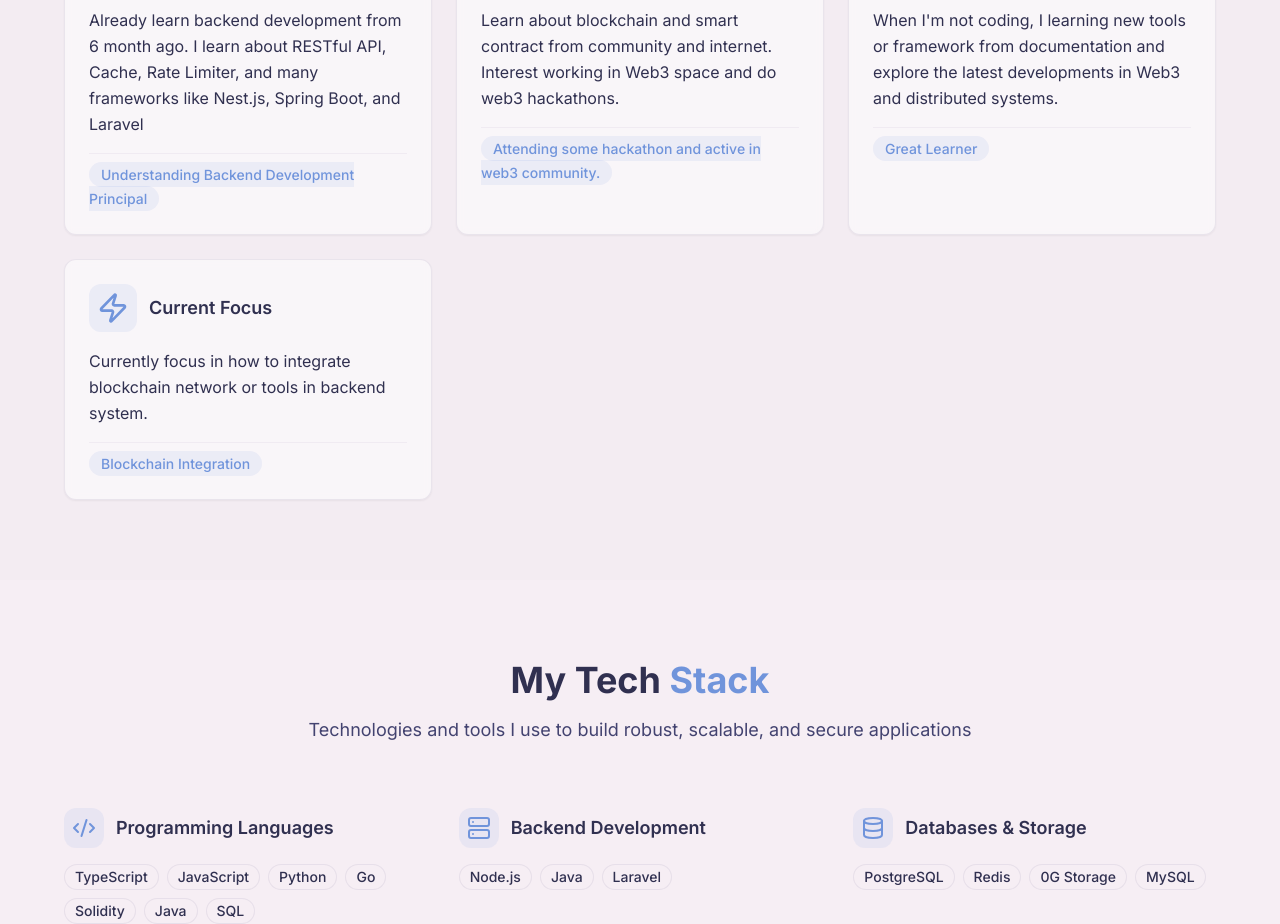
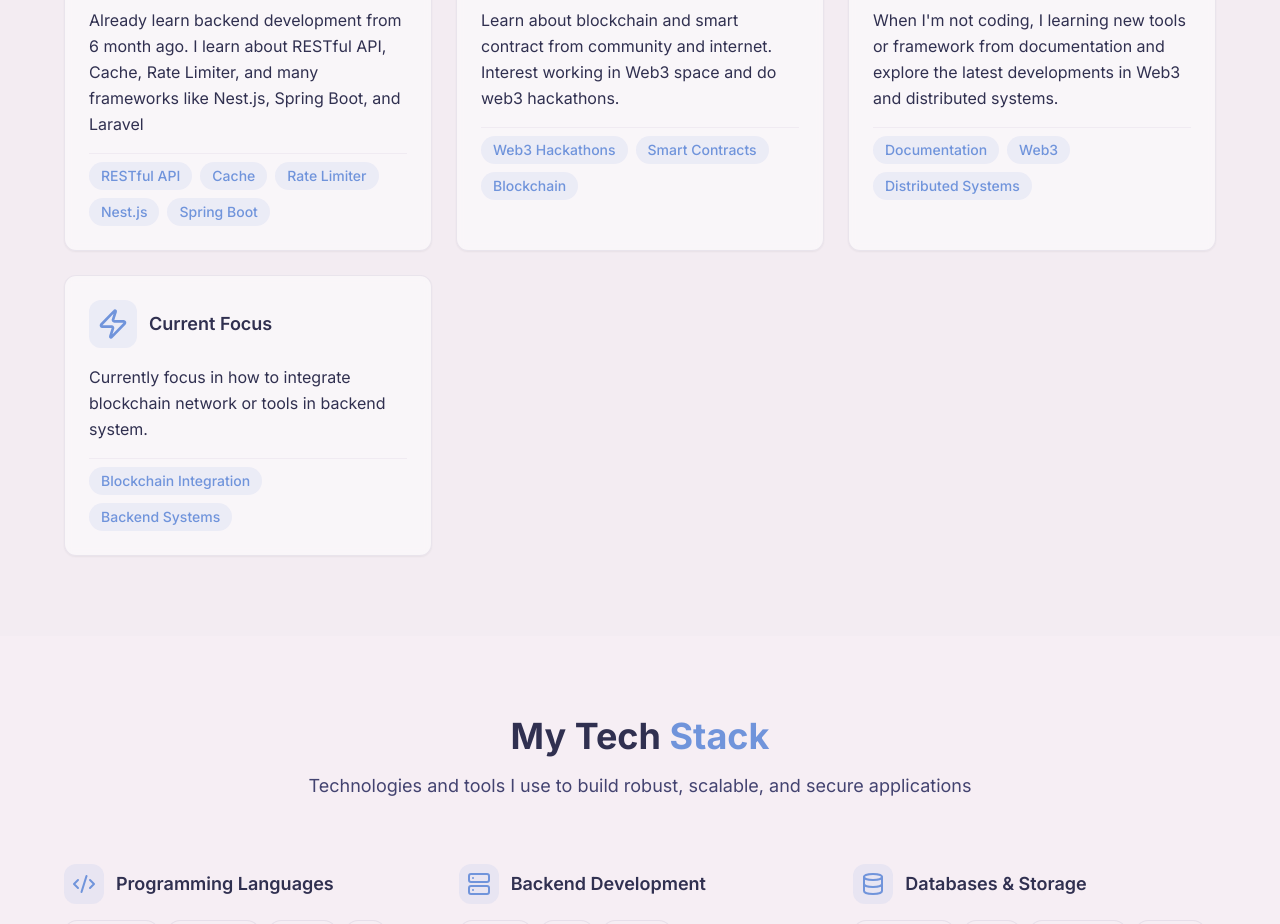
Before and after one commit to leeCode83/portofolio-website, a React (Vite) app: page / in a window 1280 px wide. Shown: the part 2460-3384 px from the top of the page. Built offline with nearby package versions, Linux system fonts and the light colour scheme; the HTML template or start-up script is replaced by a standard one.

Commit message:
Refactor About section cards

```diff
--- a/src/components/sections/about-section.tsx
+++ b/src/components/sections/about-section.tsx
@@ -13,25 +13,25 @@ const AboutSection = () => {
       icon: <Code2 className="h-8 w-8" />,
       title: "Backend Developer",
       description: "Already learn backend development from 6 month ago. I learn about RESTful API, Cache, Rate Limiter, and many frameworks like Nest.js, Spring Boot, and Laravel",
-      highlight: "Understanding Backend Development Principal"
+      highlight: ["RESTful API", "Cache", "Rate Limiter", "Nest.js", "Spring Boot"]
     },
     {
       icon: <Blocks className="h-8 w-8" />,
       title: "Smart Contract Development",
       description: "Learn about blockchain and smart contract from community and internet. Interest working in Web3 space and do web3 hackathons.",
-      highlight: "Attending some hackathon and active in web3 community."
+      highlight: ["Web3 Hackathons", "Smart Contracts", "Blockchain"]
     },
     {
       icon: <BookOpen className="h-8 w-8" />,
       title: "Continuous Learning",
       description: "When I'm not coding, I learning new tools or framework from documentation and explore the latest developments in Web3 and distributed systems.",
-      highlight: "Great Learner"
+      highlight: ["Documentation", "Web3", "Distributed Systems"]
     },
     {
       icon: <Zap className="h-8 w-8" />,
       title: "Current Focus",
       description: "Currently focus in how to integrate blockchain network or tools in backend system.",
-      highlight: "Blockchain Integration"
+      highlight: ["Blockchain Integration", "Backend Systems"]
     }
   ];
 
@@ -65,9 +65,16 @@ const AboutSection = () => {
                     </p>
 
                     <div className="pt-2 border-t border-border/30">
-                      <span className="text-sm font-medium text-primary bg-primary/10 px-3 py-1 rounded-full">
-                        {card.highlight}
-                      </span>
+                      <div className="flex flex-wrap gap-2">
+                        {card.highlight.map((item, itemIndex) => (
+                          <span
+                            key={itemIndex}
+                            className="text-sm font-medium text-primary bg-primary/10 px-3 py-1 rounded-full"
+                          >
+                            {item}
+                          </span>
+                        ))}
+                      </div>
                     </div>
                   </div>
                 </CardContent>
```
